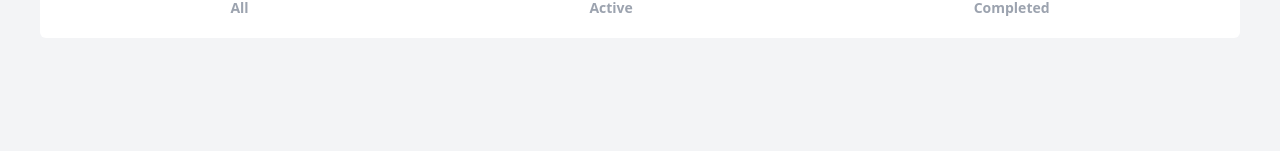
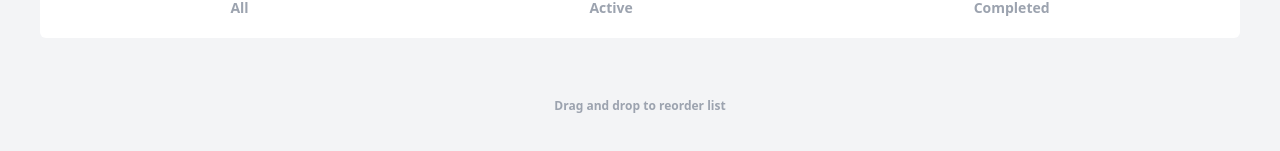
Before and after one commit to CandelaOlha/tailwind-react-to-do-app, a React (Vite) app: page / in a window 1280 px wide. Shown: the part 439-590 px from the top of the page. Built offline with nearby package versions, Linux system fonts and the light colour scheme.

Commit message:
added footer

```diff
--- a/src/App.jsx
+++ b/src/App.jsx
@@ -47,6 +47,11 @@ const App = () => {
           Completed
         </button>
       </section>
+      <footer className="flex justify-center p-5">
+        <p className="text-xs text-gray-400 font-semibold">
+          Drag and drop to reorder list
+        </p>
+      </footer>
     </div>
   );
 };
```
